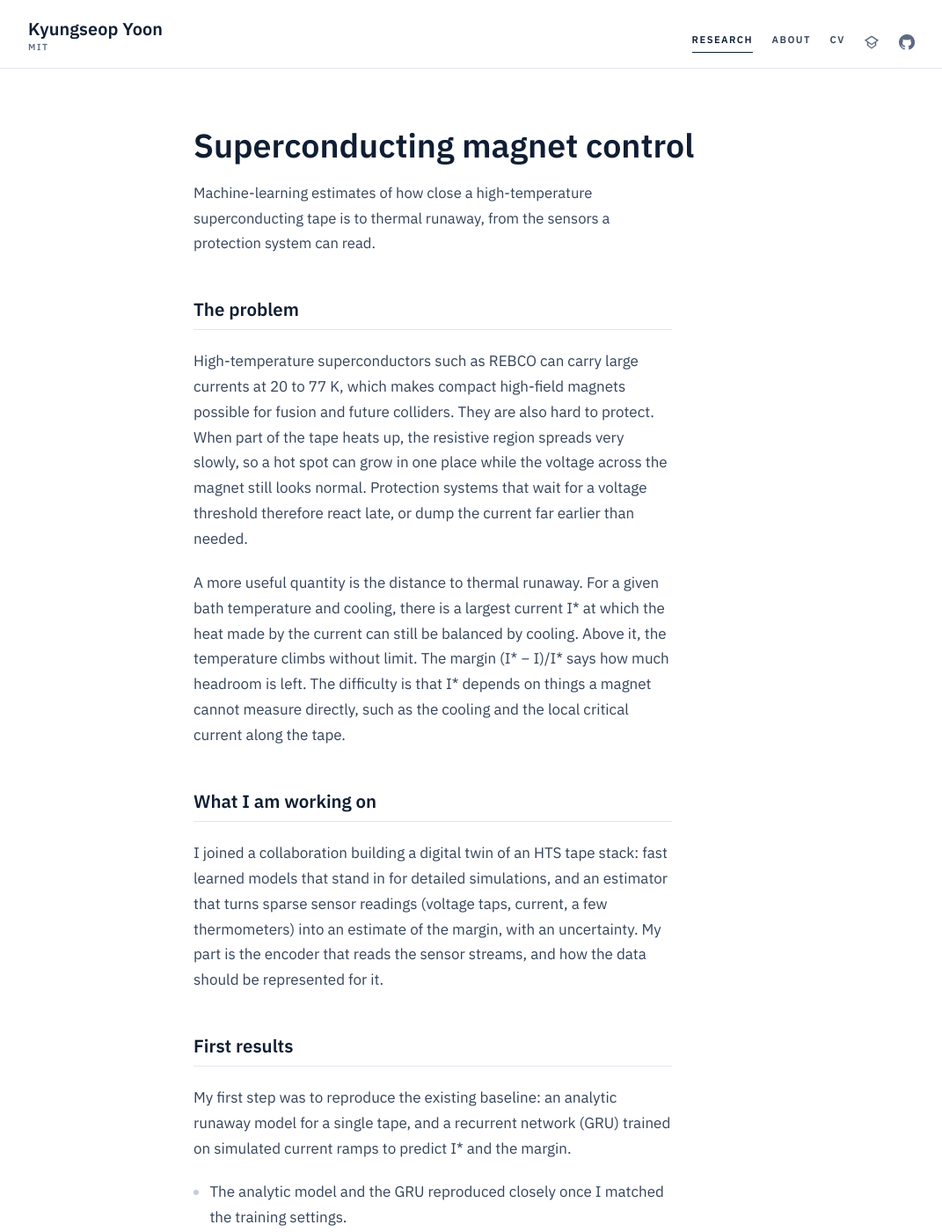
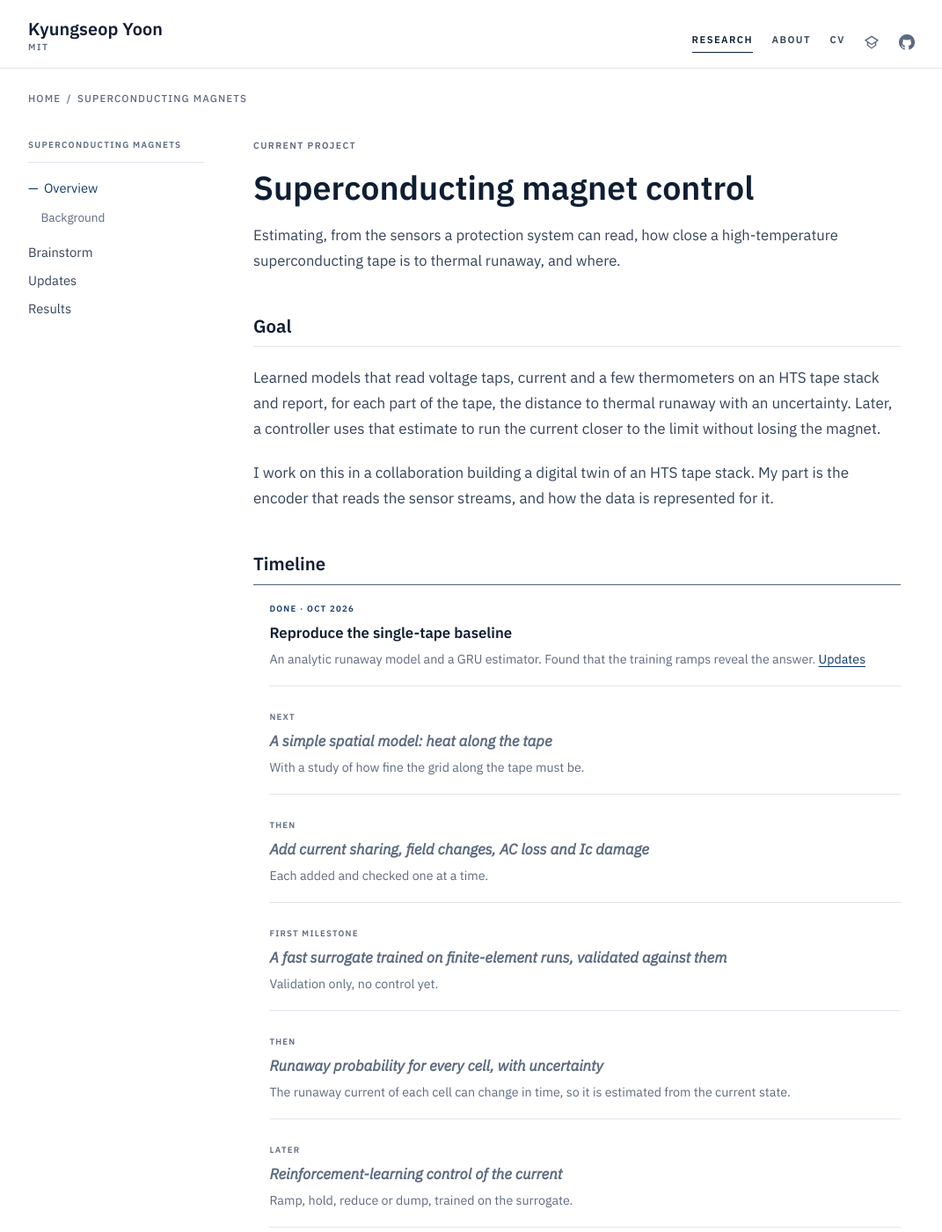
Before and after one commit to kyoon-mit/kyoon-mit.github.io, a Jekyll site: the page built from docs/projects/superconducting-magnets/index.md, in a window 1280 px wide and 1400 px high. Shown: the whole window at 88% size, without its empty margins (104-1175 px from the left). Built offline with Jekyll 4.4.1, drawn with Linux system fonts in a browser that asks for light colours; some of the changed text lies outside the part shown.

Commit message:
Superconducting magnets section: overview, background, brainstorm, updates and results; add the two kinds of REBCO coil
Co-Authored-By: Claude Opus 5.5 <noreply@anthropic.com>

```diff
--- a/docs/_config.yml
+++ b/docs/_config.yml
@@ -27,6 +27,9 @@ collections:
   updates:
     output: true
     permalink: /projects/bns/updates/:name/
+  magnet_updates:
+    output: true
+    permalink: /projects/superconducting-magnets/updates/:name/
   ligo_updates:
     output: true
     permalink: /projects/agentic-ligo/updates/:name/
@@ -38,6 +41,12 @@ defaults:
     values:
       layout: update
       project: bns
+  - scope:
+      path: ""
+      type: magnet_updates
+    values:
+      layout: update
+      project: magnets
   - scope:
       path: ""
       type: ligo_updates
--- /dev/null
+++ b/docs/_includes/magnets-subnav.html
@@ -0,0 +1,30 @@
+{%- comment -%}
+  Section navigation for the superconducting magnet project.
+{%- endcomment -%}
+{%- assign base = '/projects/superconducting-magnets/' -%}
+{%- assign u_overview = base -%}
+{%- assign u_background = base | append: 'background/' -%}
+{%- assign u_brain = base | append: 'brainstorm/' -%}
+{%- assign u_updates = base | append: 'updates/' -%}
+{%- assign u_results = base | append: 'results/' -%}
+
+<nav class="subnav" aria-label="Project sections">
+  <p class="subnav__label">Superconducting Magnets</p>
+  <ul class="subnav__list">
+    <li>
+      <a href="{{ u_overview | relative_url }}" class="subnav__link {% if page.url == u_overview %}is-current{% endif %}">Overview</a>
+      <ul class="subnav__sub">
+        <li><a href="{{ u_background | relative_url }}" class="subnav__link {% if page.url == u_background %}is-current{% endif %}">Background</a></li>
+      </ul>
+    </li>
+    <li>
+      <a href="{{ u_brain | relative_url }}" class="subnav__link {% if page.url == u_brain %}is-current{% endif %}">Brainstorm</a>
+    </li>
+    <li>
+      <a href="{{ u_updates | relative_url }}" class="subnav__link {% if page.url contains u_updates %}is-current{% endif %}">Updates</a>
+    </li>
+    <li>
+      <a href="{{ u_results | relative_url }}" class="subnav__link {% if page.url == u_results %}is-current{% endif %}">Results</a>
+    </li>
+  </ul>
+</nav>
--- a/docs/_layouts/project.html
+++ b/docs/_layouts/project.html
@@ -1,7 +1,10 @@
 ---
 layout: default
 ---
-{%- if page.project == 'ligo' -%}
+{%- if page.project == 'magnets' -%}
+  {%- assign p_base = '/projects/superconducting-magnets/' -%}
+  {%- assign p_name = 'Superconducting Magnets' -%}
+{%- elsif page.project == 'ligo' -%}
   {%- assign p_base = '/projects/agentic-ligo/' -%}
   {%- assign p_name = 'Agentic LIGO' -%}
 {%- else -%}
@@ -21,7 +24,9 @@ layout: default
 
   <div class="doc__layout">
     <aside class="doc__aside">
-      {%- if page.project == 'ligo' -%}
+      {%- if page.project == 'magnets' -%}
+        {% include magnets-subnav.html %}
+      {%- elsif page.project == 'ligo' -%}
         {% include ligo-subnav.html %}
       {%- else -%}
         {% include project-subnav.html %}
--- a/docs/projects/superconducting-magnets.md
+++ /dev/null
@@ -1,62 +0,0 @@
----
-layout: page
-title: Superconducting magnet control
-permalink: /projects/superconducting-magnets/
-summary: >-
-  Machine-learning estimates of how close a high-temperature superconducting
-  tape is to thermal runaway, from the sensors a protection system can read.
----
-
-## The problem
-
-High-temperature superconductors such as REBCO can carry large currents at
-20 to 77 K, which makes compact high-field magnets possible for fusion and
-future colliders. They are also hard to protect. When part of the tape heats
-up, the resistive region spreads very slowly, so a hot spot can grow in one
-place while the voltage across the magnet still looks normal. Protection
-systems that wait for a voltage threshold therefore react late, or dump the
-current far earlier than needed.
-
-A more useful quantity is the distance to thermal runaway. For a given bath
-temperature and cooling, there is a largest current I* at which the heat made
-by the current can still be balanced by cooling. Above it, the temperature
-climbs without limit. The margin (I* − I)/I* says how much headroom is left.
-The difficulty is that I* depends on things a magnet cannot measure directly,
-such as the cooling and the local critical current along the tape.
-
-## What I am working on
-
-I joined a collaboration building a digital twin of an HTS tape stack: fast
-learned models that stand in for detailed simulations, and an estimator that
-turns sparse sensor readings (voltage taps, current, a few thermometers) into
-an estimate of the margin, with an uncertainty. My part is the encoder that
-reads the sensor streams, and how the data should be represented for it.
-
-## First results
-
-My first step was to reproduce the existing baseline: an analytic runaway
-model for a single tape, and a recurrent network (GRU) trained on simulated
-current ramps to predict I* and the margin.
-
-- The analytic model and the GRU reproduced closely once I matched the
-  training settings.
-- In the simulated ramps, the current was raised in fixed fractions of I*
-  itself, so the step number and the first current reading already contained
-  the answer. A model could predict the margin by counting steps, without
-  learning the physics.
-- When I rebuilt the ramps so they no longer reveal I*, the error grew
-  several-fold. With about four times more training ramps, the I* estimate
-  recovered to close to the original level, but the step-by-step margin
-  estimate stayed poor and too optimistic.
-
-These are internal results on a simplified single-tape model.
-
-## Next
-
-- Represent the inputs in forms where the physics is simple: current rather
-  than time as the axis, voltage relative to the expected cold
-  superconducting curve, and dimensionless units.
-- Move from a single lumped tape to spatially resolved models, so the
-  estimate says where along the tape the risk is, not only how large it is.
-- Train on higher-fidelity finite-element simulations, then validate
-  against them.
--- /dev/null
+++ b/docs/projects/superconducting-magnets/index.md
@@ -0,0 +1,61 @@
+---
+layout: project
+project: magnets
+title: Superconducting magnet control
+permalink: /projects/superconducting-magnets/
+eyebrow: Current project
+summary: >-
+  Estimating, from the sensors a protection system can read, how close a
+  high-temperature superconducting tape is to thermal runaway, and where.
+next_page: /projects/superconducting-magnets/background/
+next_title: Background, the physics in a few paragraphs
+---
+
+## Goal
+
+Learned models that read voltage taps, current and a few thermometers on an
+HTS tape stack and report, for each part of the tape, the distance to thermal
+runaway with an uncertainty. Later, a controller uses that estimate to run
+the current closer to the limit without losing the magnet.
+
+I work on this in a collaboration building a digital twin of an HTS tape
+stack. My part is the encoder that reads the sensor streams, and how the data
+is represented for it.
+
+## Timeline
+
+<ol class="timeline">
+  <li class="timeline__item">
+    <span class="timeline__meta"><span class="timeline__kind">Done · Oct 2026</span></span>
+    <span class="timeline__title">Reproduce the single-tape baseline</span>
+    <span class="timeline__where">An analytic runaway model and a GRU estimator. Found that the training ramps reveal the answer. <a href="{{ '/projects/superconducting-magnets/updates/' | relative_url }}">Updates</a></span>
+  </li>
+  <li class="timeline__item timeline__item--pending">
+    <span class="timeline__meta"><span class="timeline__kind timeline__kind--pending">Next</span></span>
+    <span class="timeline__title">A simple spatial model: heat along the tape</span>
+    <span class="timeline__where">With a study of how fine the grid along the tape must be.</span>
+  </li>
+  <li class="timeline__item timeline__item--pending">
+    <span class="timeline__meta"><span class="timeline__kind timeline__kind--pending">Then</span></span>
+    <span class="timeline__title">Add current sharing, field changes, AC loss and Ic damage</span>
+    <span class="timeline__where">Each added and checked one at a time.</span>
+  </li>
+  <li class="timeline__item timeline__item--pending">
+    <span class="timeline__meta"><span class="timeline__kind timeline__kind--pending">First milestone</span></span>
+    <span class="timeline__title">A fast surrogate trained on finite-element runs, validated against them</span>
+    <span class="timeline__where">Validation only, no control yet.</span>
+  </li>
+  <li class="timeline__item timeline__item--pending">
+    <span class="timeline__meta"><span class="timeline__kind timeline__kind--pending">Then</span></span>
+    <span class="timeline__title">Runaway probability for every cell, with uncertainty</span>
+    <span class="timeline__where">The runaway current of each cell can change in time, so it is estimated from the current state.</span>
+  </li>
+  <li class="timeline__item timeline__item--pending">
+    <span class="timeline__meta"><span class="timeline__kind timeline__kind--pending">Later</span></span>
+    <span class="timeline__title">Reinforcement-learning control of the current</span>
+    <span class="timeline__where">Ramp, hold, reduce or dump, trained on the surrogate.</span>
+  </li>
+</ol>
+
+<p class="note"><strong>Status.</strong> Research in progress on simulated
+data. Results here are internal and qualitative.</p>
```
Also changed, not shown: docs/_layouts/update.html (+8 -2 lines), docs/_magnet_updates/2026-10-01-ramps-that-hide-the-answer.md (added, +29 -0 lines), docs/_magnet_updates/2026-10-01-reproducing-the-baseline.md (added, +23 -0 lines), docs/_magnet_updates/2026-10-16-two-kinds-of-coil.md (added, +31 -0 lines), docs/projects/superconducting-magnets/background.md (added, +44 -0 lines), docs/projects/superconducting-magnets/brainstorm.md (added, +35 -0 lines), docs/projects/superconducting-magnets/results.md (added, +24 -0 lines), docs/projects/superconducting-magnets/updates.md (added, +90 -0 lines), docs/assets/img/magnets/2026-10-01/analytic_surface_no_stabilizer.png (added), docs/assets/img/magnets/2026-10-01/analytic_surface_stabilizer.png (added), docs/assets/img/magnets/2026-10-01/margin_original_ramps.png (added), docs/assets/img/magnets/2026-10-01/margin_random_ramps.png (added).
